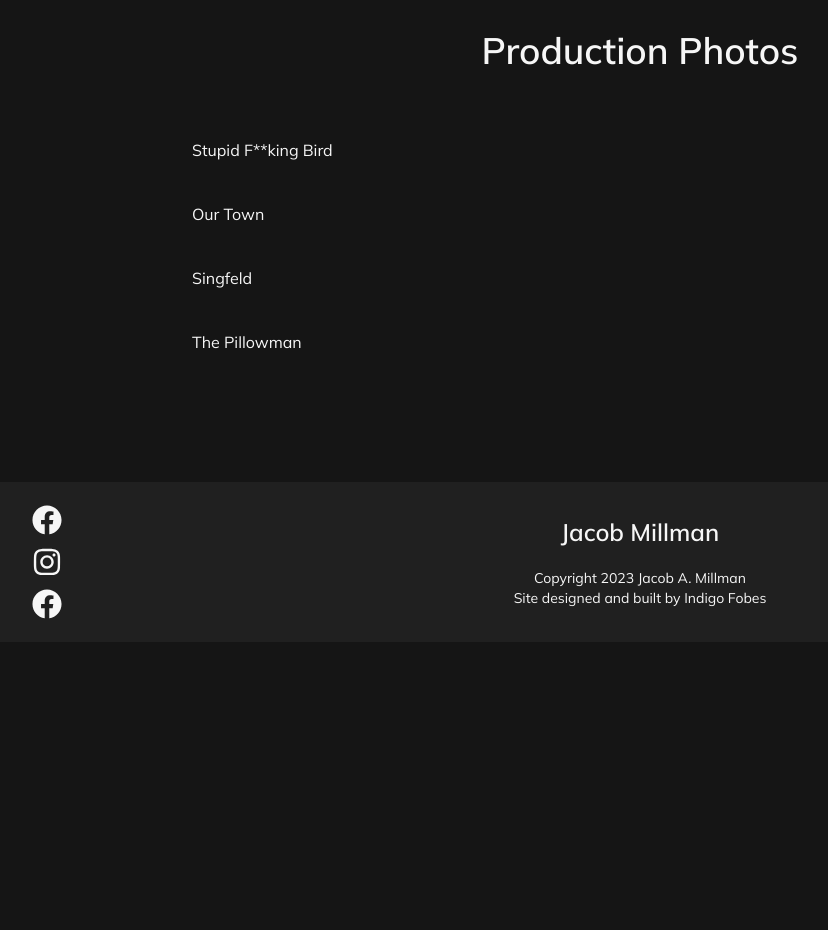
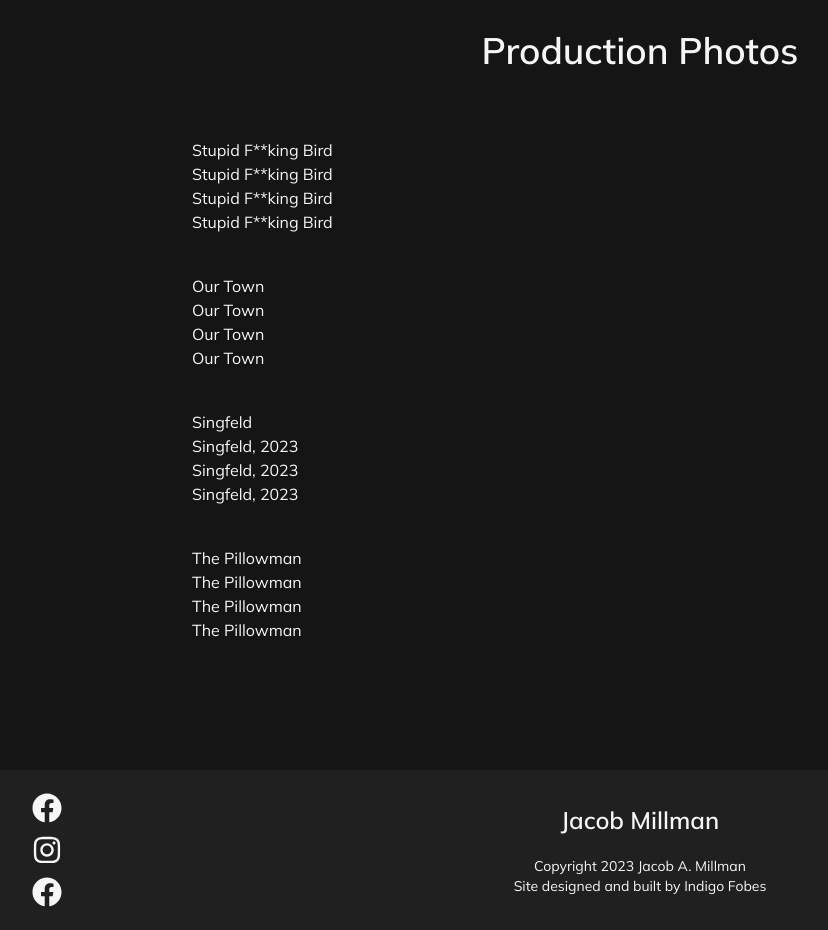
Before and after one commit to IndigoFobes/jacob-millman, a Next.js app: page /media in a window 1280 px wide. Shown: the part 900-1830 px from the top of the page, without its empty margins (0-828 px from the left). Before the commit the page ends 1542 px from the top, so only its background shows below. Built offline with nearby package versions, Linux system fonts and the light colour scheme; a web font is replaced by a local one.

Commit message:
Got logic figured out for mapping photos within shows. Now I think I'll ove it over to a separate component and work on image carousel.

```diff
--- a/src/app/media/page.tsx
+++ b/src/app/media/page.tsx
@@ -14,6 +14,7 @@ export interface Photos {
   title: string;
   id: number;
 }
+[];
 
 // shows with nested photos
 export interface Shows {
@@ -282,7 +283,14 @@ export default function Page() {
     ></iframe>
   );
 
+  let photosArray;
   // For mapping photos within shows
+  shows.map((show) => {
+    const photosArray = Object.keys(show.photos).map(function (photoIndex) {
+      let photo = show.photos[photoIndex];
+      return photo;
+    });
+  });
 
   // ***RENDERED***
   return (
@@ -333,8 +341,10 @@ export default function Page() {
           return (
             <div key={show.id}>
               <p>{show.title}</p>
-              <div></div>
-              {/* <div>{show.photos["a"].title}</div> */}
+              {Object.keys(show.photos).map(function (photoIndex) {
+                var photo = show.photos[photoIndex];
+                return <div>{photo.title}</div>;
+              })}
             </div>
           );
         })}
```
